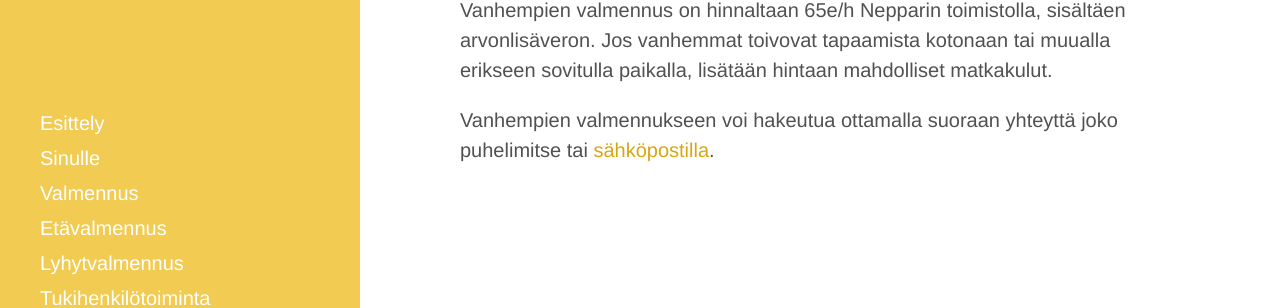
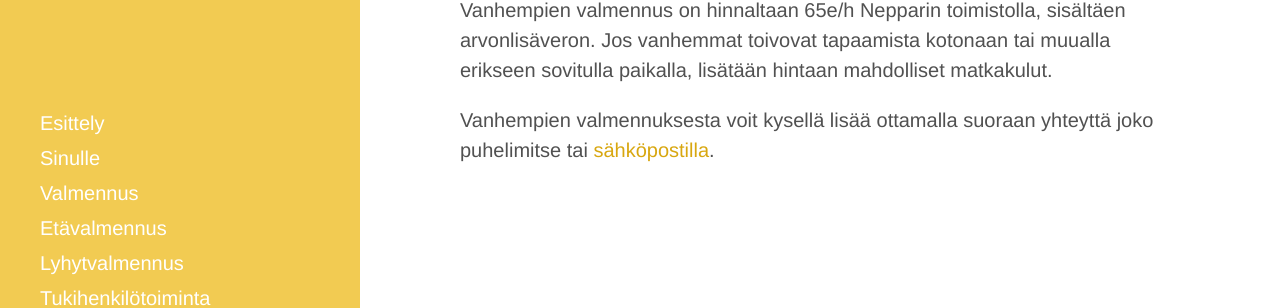
Before and after one commit to niinapiira/neppari.net, a Jekyll site: the page built from vanhempien-valmennus.md, in a window 1280 px wide. Shown: the part 439-747 px from the top of the page. Built offline with Jekyll 4.4.1, drawn with Linux system fonts in a browser that asks for light colours; Markdown is read by kramdown in place of the engine named in the settings.

Commit message:
Updated vanhempien-valmennus.md

```diff
--- a/vanhempien-valmennus.md
+++ b/vanhempien-valmennus.md
@@ -15,10 +15,11 @@ polaroid: ""
 
 
 
+
 Neppari tarjoaa valmennusta myös vanhemmille, joiden lapsella on todettu neuropsykiatrinen diagnoosi tai piirteitä sellaisesta.
 
 Vanhempien valmennuksessa voidaan käydä läpi diagnoosin saannin ensitietoa, käsitellä mahdollisesti syntynyttä kriisiä ja miettiä yhdessä keinoja vastata lapsen erityistarpeisiin. Valmennuksen avulla perheelle etsitään myös keinoja arjen hallintaan ja jaksamiseen sekä erilaisia tukitoimia erityiseen tilanteeseen.
 
 Vanhempien valmennus on hinnaltaan 65e/h Nepparin toimistolla, sisältäen arvonlisäveron. Jos vanhemmat toivovat tapaamista kotonaan tai muualla erikseen sovitulla paikalla, lisätään hintaan mahdolliset matkakulut.
 
-Vanhempien valmennukseen voi hakeutua ottamalla suoraan yhteyttä joko puhelimitse tai [sähköpostilla](/ota-yhteytta).
+Vanhempien valmennuksesta voit kysellä lisää ottamalla suoraan yhteyttä joko puhelimitse tai [sähköpostilla](/ota-yhteytta).
```
